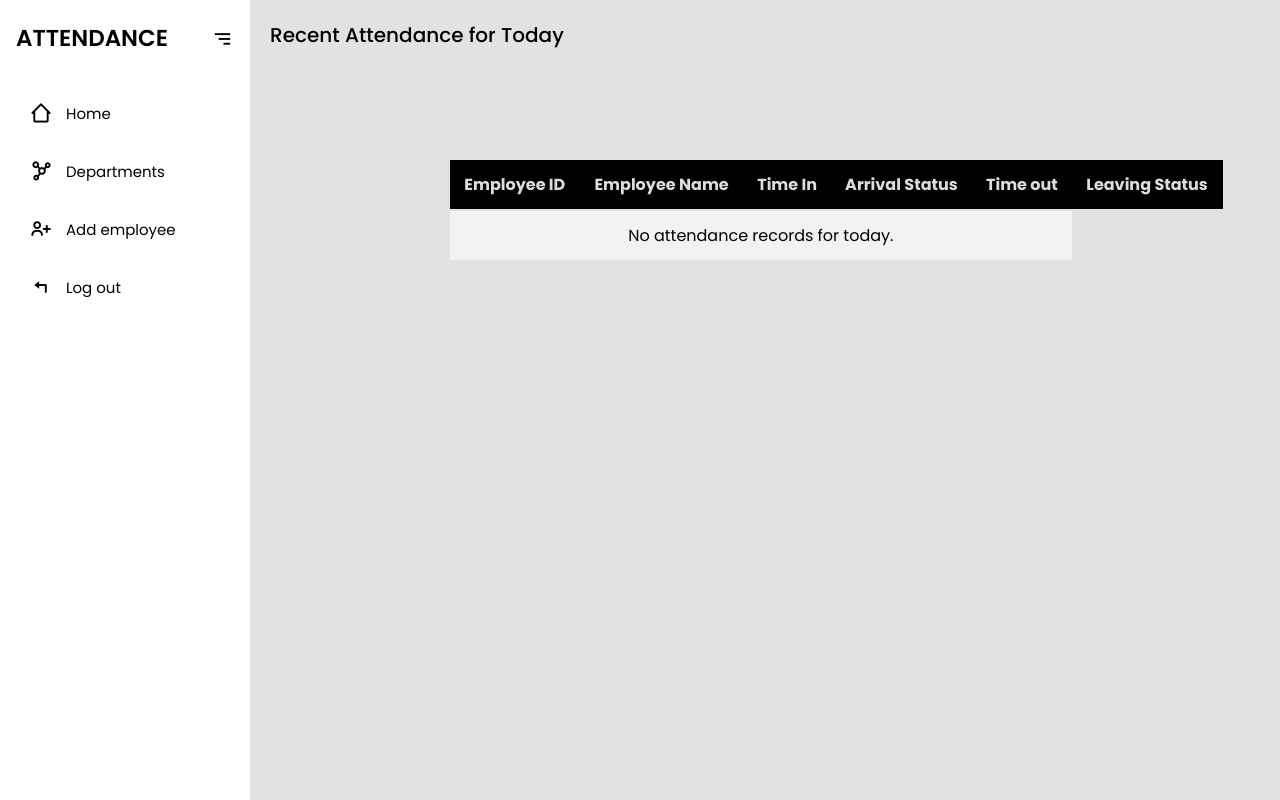
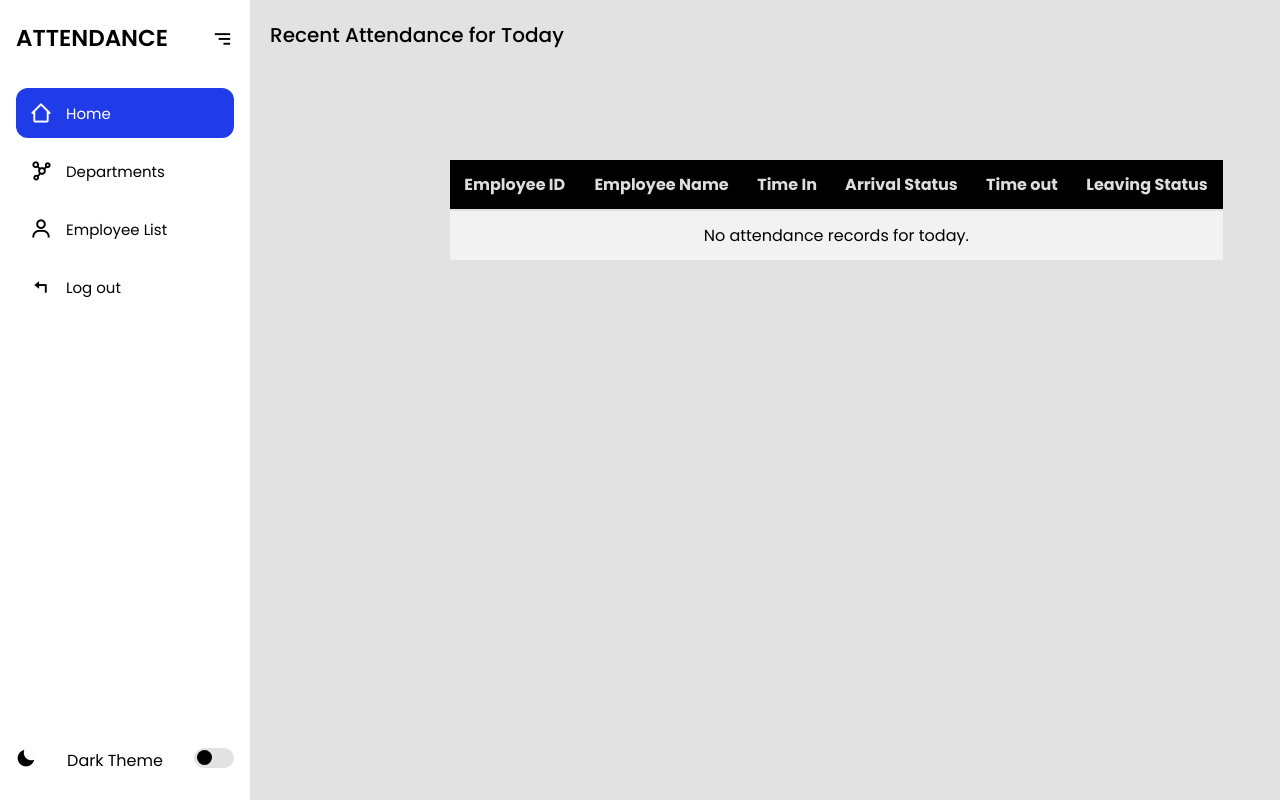
Before and after one commit to leiconcordia/Gov-System, a Django app: page /admin_dashboard/ in a window 1280 px wide. Run offline with Django 5.2, Linux system fonts and the light colour scheme; a user stored in the database is signed in; data comes from the database, SQL or seed files in the repository; both versions use the stored data as it was after the commit.

Commit message:
for toms

```diff
--- a/myproject/myapp/static/css/styles.css
+++ b/myproject/myapp/static/css/styles.css
@@ -69,6 +69,20 @@
   cursor: pointer;
   margin-right: 10px;
 }
+
+
+.nav-links li.active a {
+  background: var(--color-hover); /* Sets the active background color */
+}
+
+.nav-links li.active i {
+  color: var(--color-white); /* Sets the active icon color */
+}
+
+.nav-links li.active a .title {
+  color: var(--color-white); /* Sets the active text color */
+}
+
 
 .sidebar.expand .nav-header .btn-menu {
   margin-right: 0;
--- a/myproject/myapp/templates/admin_dashboard.html
+++ b/myproject/myapp/templates/admin_dashboard.html
@@ -29,7 +29,7 @@
             </tr>
             {% empty %}
             <tr>
-                <td colspan="5">No attendance records for today.</td>
+                <td colspan="6">No attendance records for today.</td>
             </tr>
             {% endfor %}
         </tbody>
--- a/myproject/myapp/templates/checkin.html
+++ b/myproject/myapp/templates/checkin.html
@@ -14,10 +14,11 @@
 
         <form action="{% url 'checkin_page' %}" id="checkin-form" method="POST">
             {% csrf_token %}
-            <h for="employee_input">Enter Employee ID or Name (First Last):</h3>
+            <label for="employee_input">Enter Employee ID or Name (First Last):</label>
             <input type="text" id="employee-name" placeholder="Enter Employee ID" name="employee_input" required>
             <button type="submit" id="checkin-btn">Log in</button>
         </form>
+
 
     </div>
 
--- a/myproject/myapp/templates/index.html
+++ b/myproject/myapp/templates/index.html
@@ -23,28 +23,41 @@
         <i class="bx bx-menu btn-menu"></i>
       </div>
       <ul class="nav-links">
+        {% url 'admin_dashboard' as admin_dashboard_url %}
+        {% url 'departments' as departments_url %}
+        {% url 'employeelist' as employeelist_url %}
+        {% url 'logout' as logout_url %}
 
-        <li>
-            <a href="{% url 'admin_dashboard' %}">
+        <li class="{% if request.path == admin_dashboard_url %}active{% endif %}">
+            <a href="{{ admin_dashboard_url }}">
                 <i class="bx bx-home-alt-2"></i>
                 <span class="title">Home</span>
             </a>
             <span class="tooltip">Home</span>
         </li>
-        <li>
-          <a href="{% url 'departments' %}">
+        <li class="{% if request.path == departments_url %}active{% endif %}">
+            <a href="{{ departments_url }}">
                 <i class="bx bx-network-chart"></i>
                 <span class="title">Departments</span>
             </a>
             <span class="tooltip">Departments</span>
         </li>
-        <li>
-          <a href="{% url 'employeelist' %}">
-            <i class="bx bx-user-plus"></i>
-            <span class="title">Add employee </span>
+        <li class="{% if request.path == employeelist_url %}active{% endif %}">
+            <a href="{{ employeelist_url }}">
+                <i class="bx bx-user"></i>
+                <span class="title">Employee List</span>
             </a>
-          <span class="tooltip">Add employee</span>
+            <span class="tooltip">Employee List</span>
         </li>
+        <li class="{% if request.path == logout_url %}active{% endif %}">
+            <a href="{{ logout_url }}">
+                <i class="bx bx-reply"></i>
+                <span class="title">Log out</span>
+            </a>
+            <span class="tooltip">Log out</span>
+        </li>
+      </ul>
+
         {% comment %} <li>
             <a href="{% url 'attendance_record' %}">
             <i class="bx bx-layer"></i>
@@ -59,21 +72,21 @@
           </a>
           <span class="tooltip">Reports</span>
         </li> {% endcomment %}
-        <li>
+        {% comment %} <li>
           <a href="{% url 'logout' %}">
             <i class="bx bx-reply"></i>
             <span class="title">Log out</span>
           </a>
           <span class="tooltip">Log out</span>
         </li>
-      </ul>
-      {% comment %} <div class="theme-wrapper">
+      </ul> {% endcomment %}
+       <div class="theme-wrapper">
         <i class="bx bxs-moon theme-icon"></i>
         <p>Dark Theme</p>
         <div class="theme-btn">
           <span class="theme-ball"></span>
         </div>
-      </div> {% endcomment %}
+      </div>
 
     </section>
     {% block content %}
--- a/myproject/myapp/views.py
+++ b/myproject/myapp/views.py
@@ -13,7 +13,6 @@ from django.http import HttpResponseNotFound
 from django.contrib import messages
 from django.contrib.auth.hashers import check_password
 
-@login_required
 def signin(request):
     if request.method == 'POST':
         username = request.POST.get('username')
```
Also changed, not shown: myproject/db.sqlite3. Lines whose indentation alone changed are shown as unchanged.
